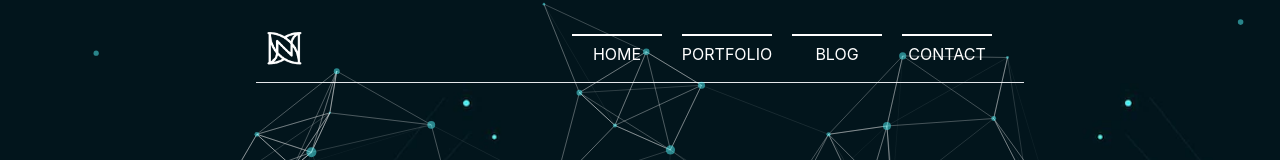
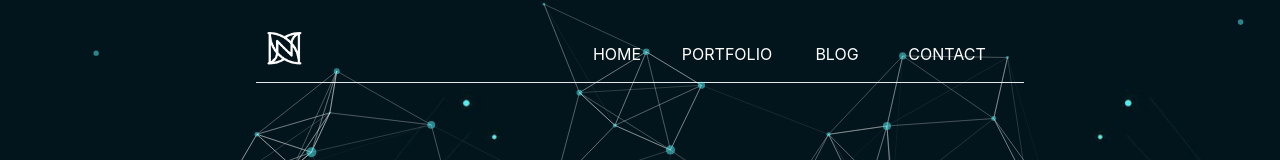
Before and after one commit to neyaznafiz/My-portfolio-neyaznafiz-client, a React (Create React App) app: page /home in a window 1280 px wide. Shown: the top 160 px of the page. Built offline with nearby package versions, Linux system fonts and the light colour scheme.

Commit message:
error solved

```diff
--- a/src/Pages/Contact.js
+++ b/src/Pages/Contact.js
@@ -6,7 +6,7 @@ import '../Style/style.css'
 
 const Contact = () => {
 
-    const { register, handleSubmit, watch, htmlFormState: { errors } } = useForm();
+    const { register, handleSubmit, watch, formState: { errors } } = useForm();
     const onSubmit = data => console.log(data);
 
     return (
@@ -105,7 +105,7 @@ const Contact = () => {
                         initial={{ y: 900 }}
                         animate={{ y: 0 }}
                         transition={{ delay: 0.2, type: 'spring' }}
-                        className="htmlForm-control  bg-transparent border-0">
+                        className="form-control  bg-transparent border-0">
                         {/* <label className="label">
                         <span className="label-text">Message</span>
                     </label> */}
--- a/src/Style/style.css
+++ b/src/Style/style.css
@@ -24,17 +24,17 @@
     /* background: black; */
     border-top: 2px solid white;
     z-index: -1;
-    transhtmlForm-origin: 100%;
-    transhtmlForm: scaleX(0);
-    transition: transhtmlForm 0.4s ease;
+    transform-origin: 100%;
+    transform: scaleX(0);
+    transition: transform 0.4s ease;
   }
   .type-1:hover:after {
-    transhtmlForm-origin: 0%;
-    transhtmlForm: scaleX(1);
+    transform-origin: 0%;
+    transform: scaleX(1);
   }
 
 
-  /* htmlFor send mesage */
+  /* for send mesage */
 .btn-selection {
   position: relative;
   width: 200px;
@@ -59,13 +59,13 @@
   height: 100%;
   background: white;
   z-index: -1;
-  transhtmlForm-origin: 100%;
-  transhtmlForm: scaleX(0);
-  transition: transhtmlForm 0.4s ease;
+  transform-origin: 100%;
+  transform: scaleX(0);
+  transition: transform 0.4s ease;
 }
 .type-2:hover:after {
-  transhtmlForm-origin: 0%;
-  transhtmlForm: scaleX(1);
+  transform-origin: 0%;
+  transform: scaleX(1);
 }
 
 
@@ -98,7 +98,7 @@
     background-color: transparent;
     height: 70%;
     width: 100%;
-    transhtmlForm: perspective(25px) rotateX(40ged) scale(1.2,0.45);
+    transform: perspective(25px) rotateX(40ged) scale(1.2,0.45);
     filter: blur(17px);
     transition: background-color 1s;
 }
@@ -135,7 +135,7 @@
   background-color: transparent;
   height: 70%;
   width: 100%;
-  transhtmlForm: perspective(25px) rotateX(40ged) scale(1.2,0.45);
+  transform: perspective(25px) rotateX(40ged) scale(1.2,0.45);
   filter: blur(17px);
   transition: background-color 1s;
 }
```
